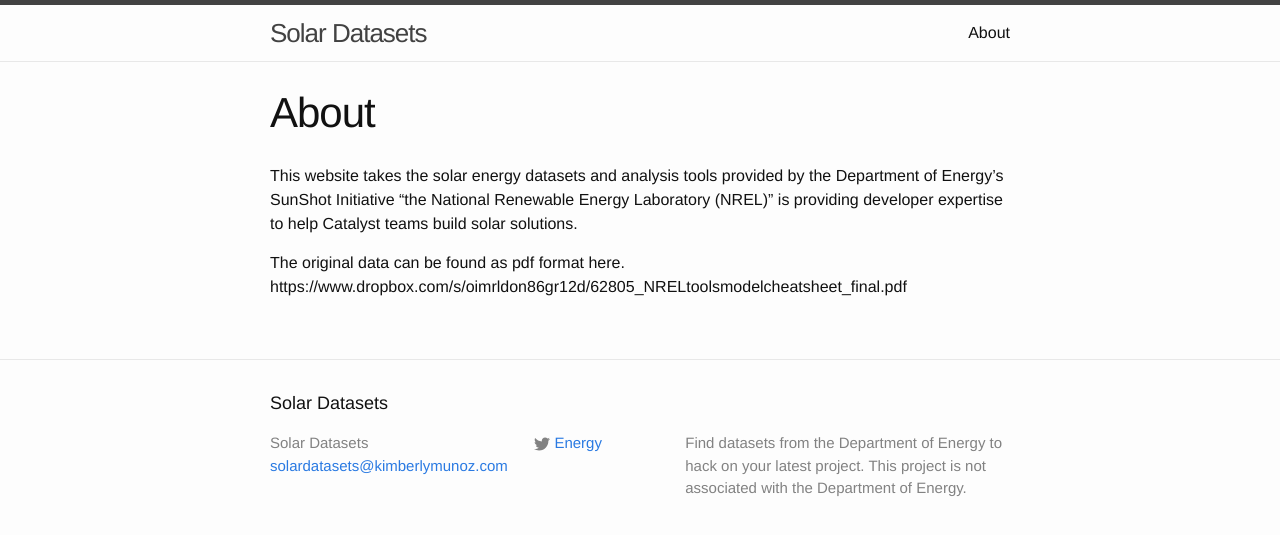
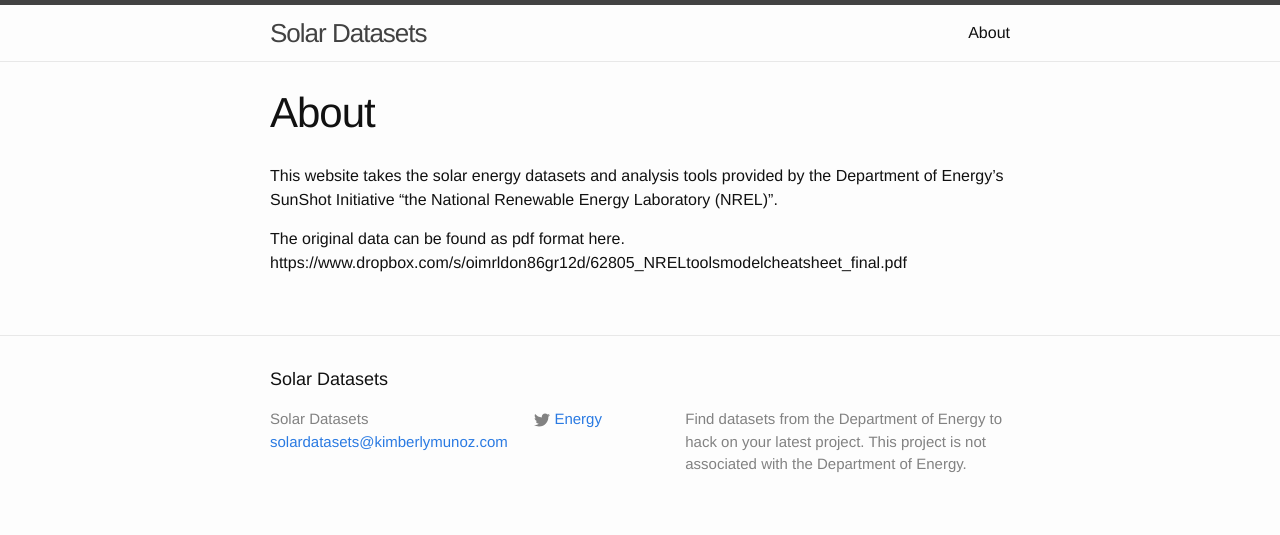
Before and after one commit to KimberlyMunoz/SolarDatasets, a Jekyll site: the page built from about.md, in a window 1280 px wide. Shown: the top 535 px of the page. Built offline with Jekyll 4.4.1, drawn with Linux system fonts in a browser that asks for light colours; a file with an impossible date is left out.

Commit message:
Update about.md

```diff
--- a/about.md
+++ b/about.md
@@ -4,7 +4,7 @@
 permalink: /about/
 ---
 
-This website takes the solar energy datasets and analysis tools provided by the Department of Energy’s SunShot Initiative "the National Renewable Energy Laboratory (NREL)" is providing developer expertise to help Catalyst teams build solar solutions.
+This website takes the solar energy datasets and analysis tools provided by the Department of Energy’s SunShot Initiative "the National Renewable Energy Laboratory (NREL)".
 
 The original data can be found as pdf format here.
 https://www.dropbox.com/s/oimrldon86gr12d/62805_NRELtoolsmodelcheatsheet_final.pdf
```
